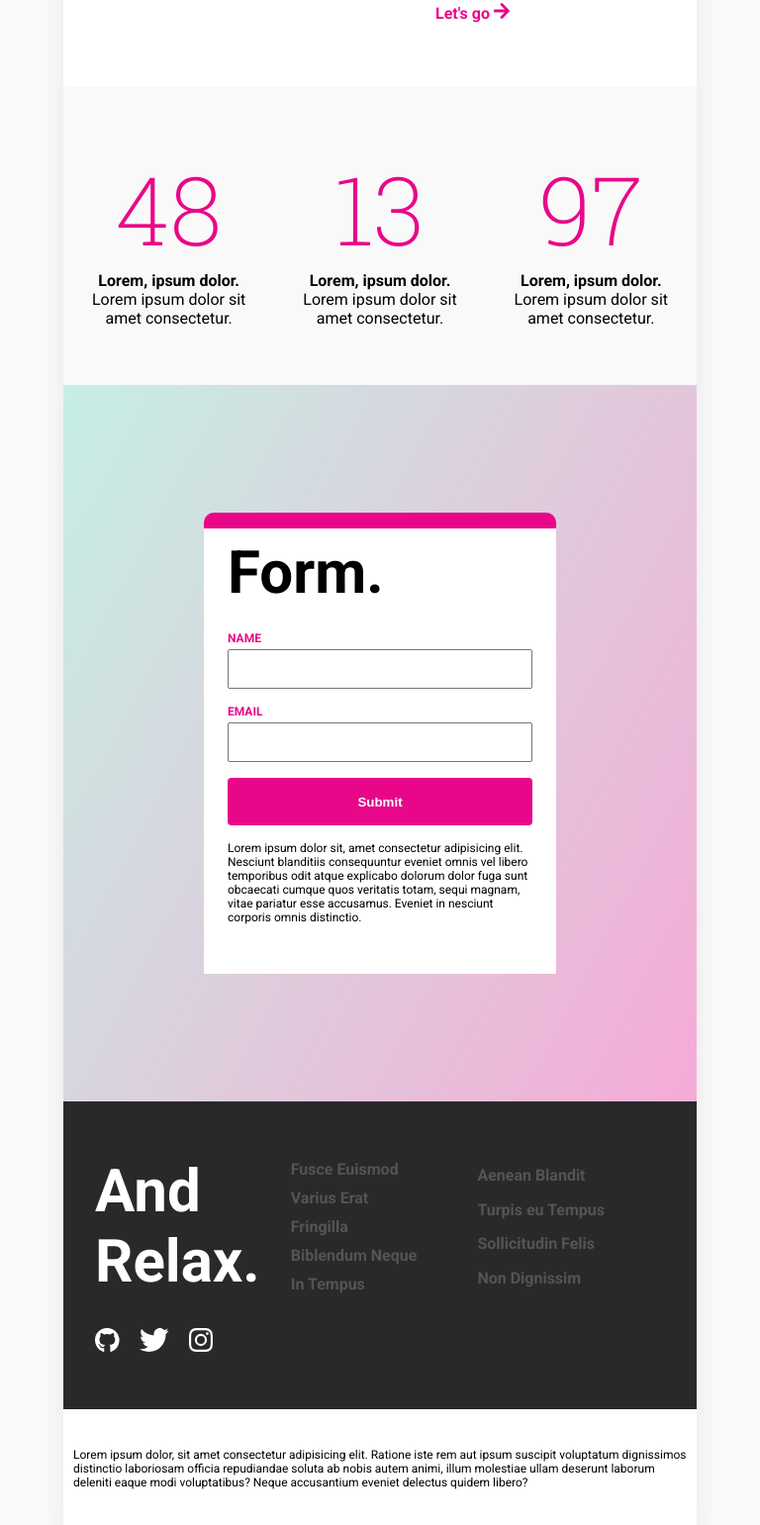
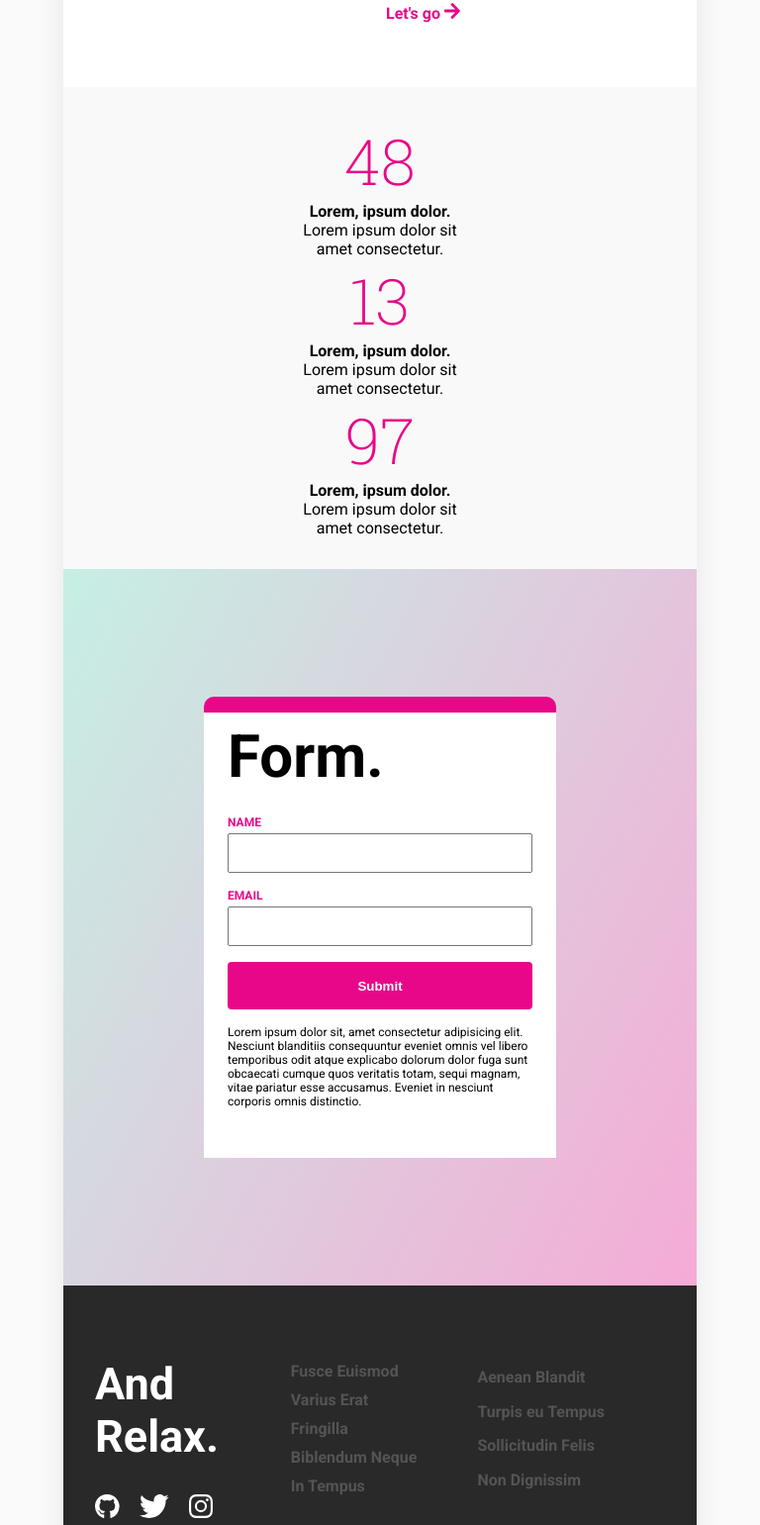
Before and after one commit to JGardener/wonderful, a website: page index.html in a window 768 px wide. Shown: the part 1289-2830 px from the top of the page at 99% size. Drawn offline with Linux system fonts and the light colour scheme.

Commit message:
Adjusted font -sizes of larger titles and numbers to suit mobile. Adjusted chameleon image size to avoid claustrophobic positioning. Stats are now column in mobile view

```diff
--- a/styles.css
+++ b/styles.css
@@ -167,11 +167,11 @@ body {
 /* Stats Section */
 
 #stats {
-    height: 301px;
     background: #F9F9F9;
     display: flex;
     justify-content: space-around;
     align-items: center;
+    padding: 2rem;
 }
 
 .stat {
@@ -375,14 +375,27 @@ footer > p {
     #chameleon-image {
         background-position-x: 80%;
         margin-right: 1rem;
+        width: 252px;
     }
 
     #chameleon-text-container > .title {
         margin-left: -2.5rem;
     }
 
+    #stats {
+        flex-direction: column
+    }
+
+    .big-number {
+        font-size: 64px;
+    }
+
     #relax-container {
         width: 90%;
     }
 
+    #relax > .title {
+        font-size: 45px;
+    }
+
 }
```
